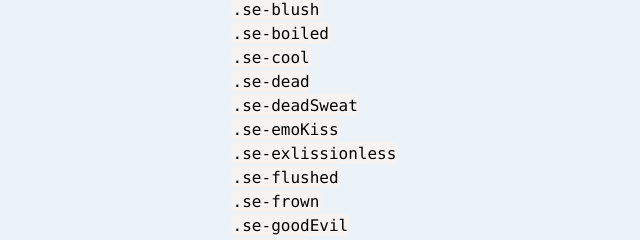
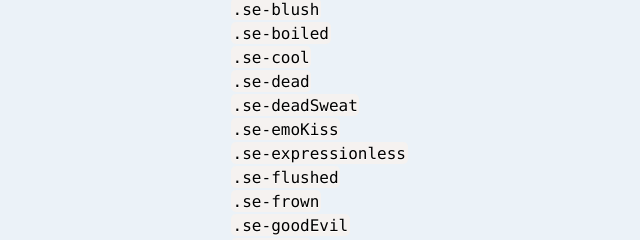
Before and after one commit to rizalrenaldi/speakemoji, a plain HTML site: page index.html in a window 1280 px wide. Shown: the part 2195-2435 px from the top of the page, 25-665 px from the left. Drawn offline with nearby package versions, Linux system fonts and the light colour scheme.

Commit message:
readme changes

```diff
--- a/index.html
+++ b/index.html
@@ -309,7 +309,7 @@
 <li><code class="html language-html">.se-dead</code></li>
 <li><code class="html language-html">.se-deadSweat</code></li>
 <li><code class="html language-html">.se-emoKiss</code></li>
-<li><code class="html language-html">.se-exlissionless</code></li>
+<li><code class="html language-html">.se-expressionless</code></li>
 <li><code class="html language-html">.se-flushed</code></li>
 <li><code class="html language-html">.se-frown</code></li>
 <li><code class="html language-html">.se-goodEvil</code></li>
```
